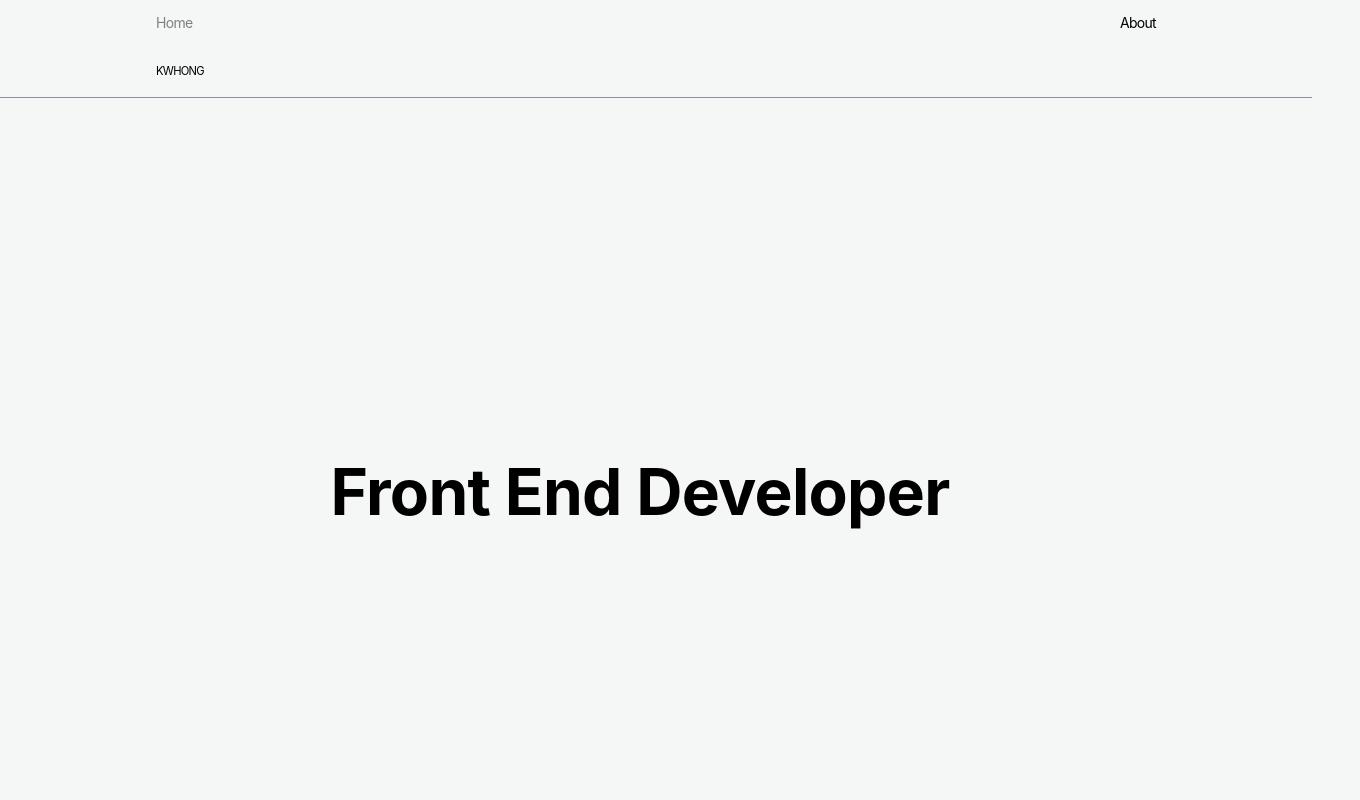
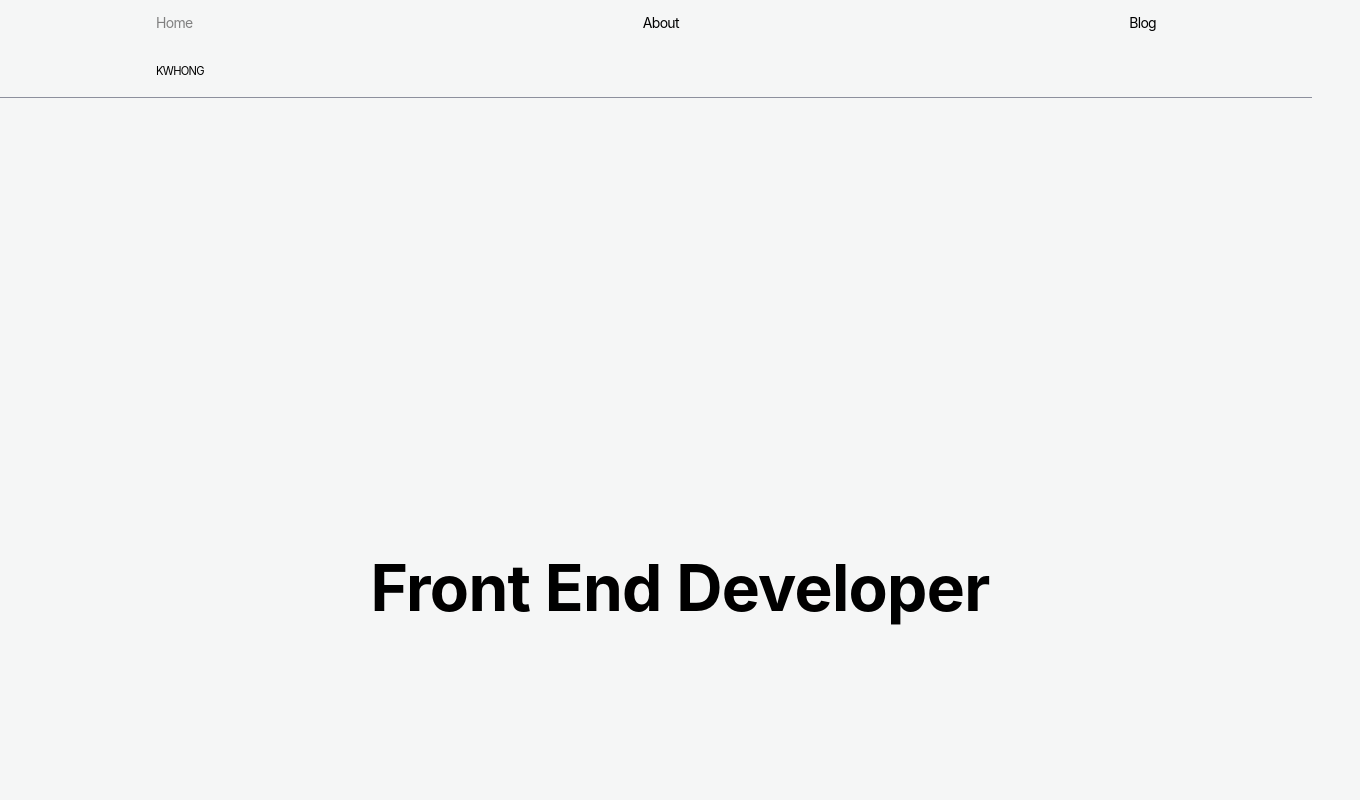
Before and after one commit to kwhong95/react_ts_recoil_template, a React (Create React App) app: page / in a window 1280 px wide. Shown: the top 800 px of the page, 1360 px wide, since content can reach past the window. Built offline with nearby package versions, Linux system fonts and the light colour scheme.

Commit message:
[Create]Blog Page

```diff
--- /dev/null
+++ b/src/components/Atoms/Container.tsx
@@ -0,0 +1,19 @@
+import { CSSProperties } from "react";
+import styled from "styled-components";
+
+type ContainerProps = {
+  currentSection?: number;
+};
+
+const Container = styled.main<CSSProperties & ContainerProps>`
+  width: 100%;
+  height: 100%;
+  margin-left: auto;
+  margin-right: auto;
+  padding-right: 2.5rem;
+  padding-left: 2.5rem;
+  margin-bottom: 2rem;
+  margin-top: 6rem;
+`;
+
+export default Container;
--- a/src/components/Atoms/index.ts
+++ b/src/components/Atoms/index.ts
@@ -3,11 +3,13 @@ import Nav from './Nav';
 import Section from './Section';
 import Title from './Title';
 import Text from './Text';
+import Container from './Container';
 
 export default {
   Div,
   Nav,
   Section,
   Title,
-  Text
+  Text,
+  Container
 }
--- /dev/null
+++ b/src/components/Pages/Blog.tsx
@@ -0,0 +1,11 @@
+import Atoms from "../Atoms";
+
+const Blog = () => {
+  return (
+    <Atoms.Container>
+      <Atoms.Div>BLOG PAGE</Atoms.Div>
+    </Atoms.Container>
+  );
+};
+
+export default Blog;
--- a/src/components/Pages/Home.tsx
+++ b/src/components/Pages/Home.tsx
@@ -1,11 +1,15 @@
 import { Helmet } from "react-helmet";
 import Atoms from "../Atoms";
 import { Content } from "../Molecules";
+import { useRecoilState } from "recoil";
+import { CurrentSection } from "../../state";
 
 const Home = () => {
+  const [currentSection, updateCurrentSection] = useRecoilState(CurrentSection);
+
   return (
-    <Atoms.Div height="100%">
-      <Helmet title="Home" />
+    <Atoms.Container currentSection={currentSection}>
+      <Helmet title="KWHong|HOME" />
       <Atoms.Section>
         <Atoms.Title>Front End Developer</Atoms.Title>
         <Content sticky>
@@ -15,7 +19,7 @@ const Home = () => {
       <Atoms.Section>
         <Atoms.Title>2nd Section!</Atoms.Title>
       </Atoms.Section>
-    </Atoms.Div>
+    </Atoms.Container>
   );
 };
 
--- a/src/components/Pages/index.ts
+++ b/src/components/Pages/index.ts
@@ -2,6 +2,7 @@ import { createElement } from 'react';
 import ErrorBoundary from './ErrorBoundary';
 import Home from './Home';
 import About from './About';
+import Blog from './Blog';
 
 interface IPages {
   title: string;
@@ -19,6 +20,11 @@ const pages: IPages[] = [
     title: 'About',
     path: '/about',
     element: createElement(About)
+  },
+  {
+    title: 'Blog',
+    path: '/blog',
+    element: createElement(Blog)
   }
 ]
 
--- /dev/null
+++ b/src/state/index.ts
@@ -0,0 +1,3 @@
+import CurrentSection from './CurrentSection';
+
+export { CurrentSection }
```
Also changed, not shown: src/state/CurrentSection.ts (renamed from src/state/CurrentSection.tsx).
